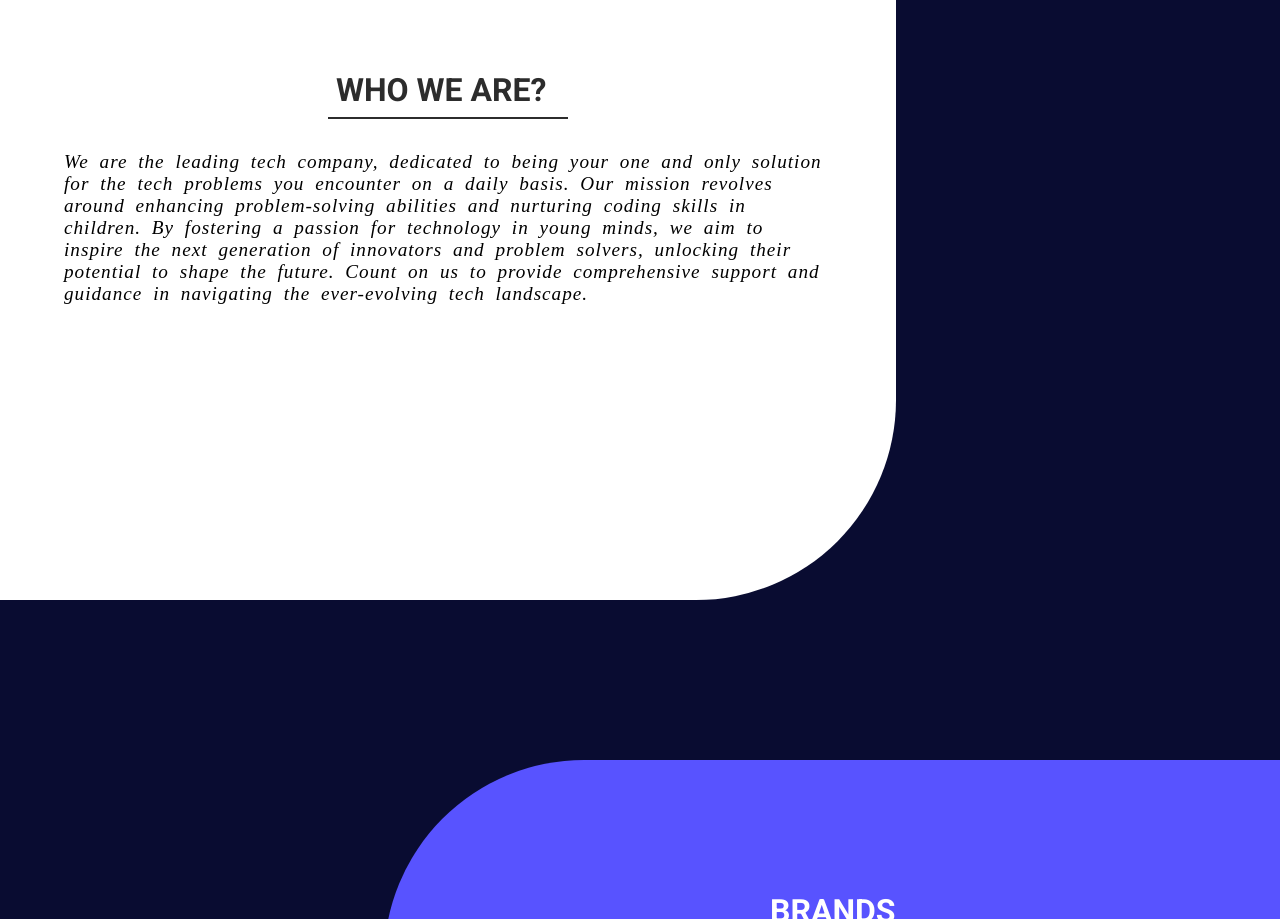
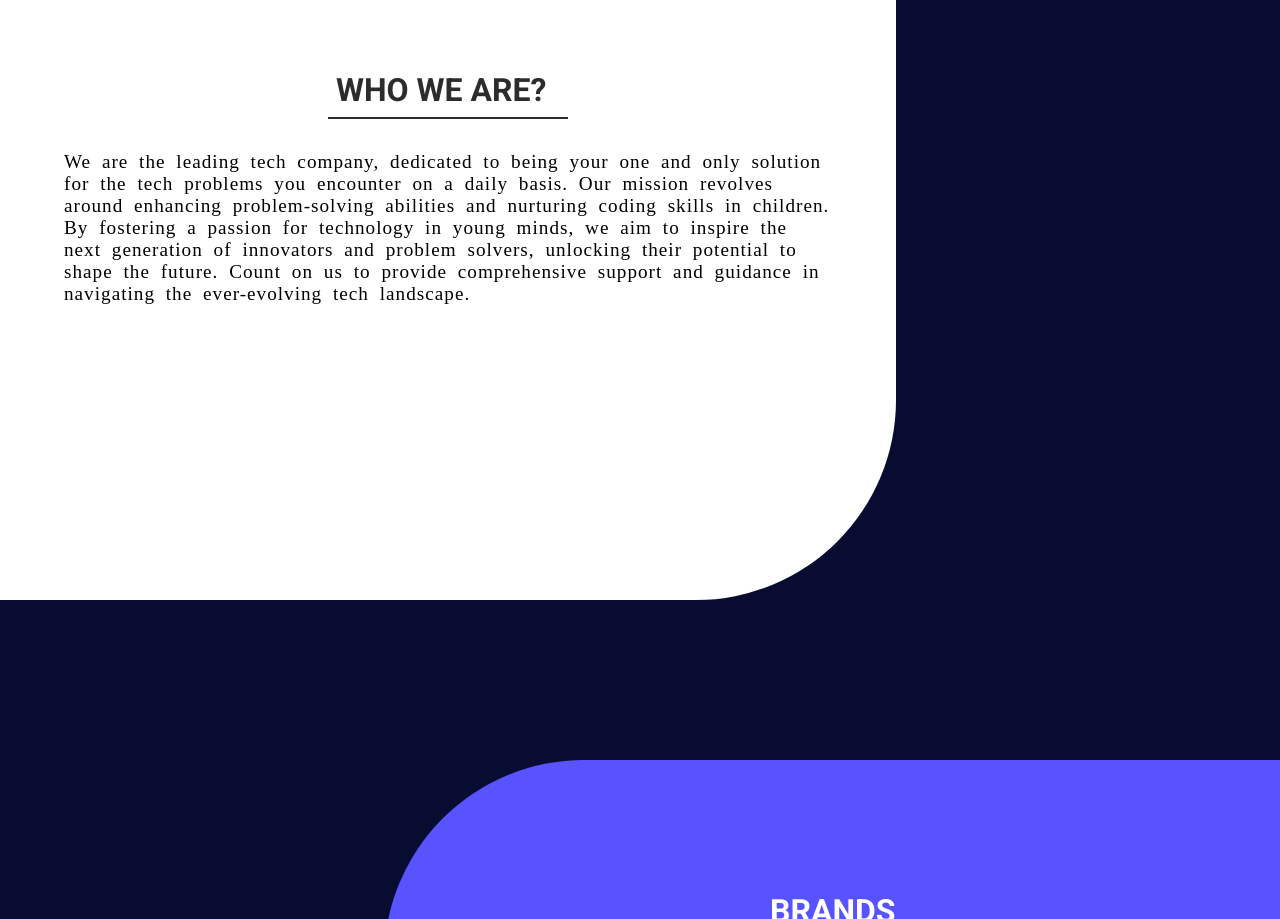
Before and after one commit to amarsrivastava68/codekids, a React (Create React App) app: page / in a window 1280 px wide. Shown: the part 1683-2602 px from the top of the page. Built offline with nearby package versions, Linux system fonts and the light colour scheme.

Commit message:
Update home.scss

```diff
--- a/src/styles/home.scss
+++ b/src/styles/home.scss
@@ -108,7 +108,7 @@
       letter-spacing: 1px;
       word-spacing: 5px;
       line-height: 170%;
-      font: italic 100 1.2rem $text2;
+      font:  100 1.2rem $text2;
     }
   }
 }
```
